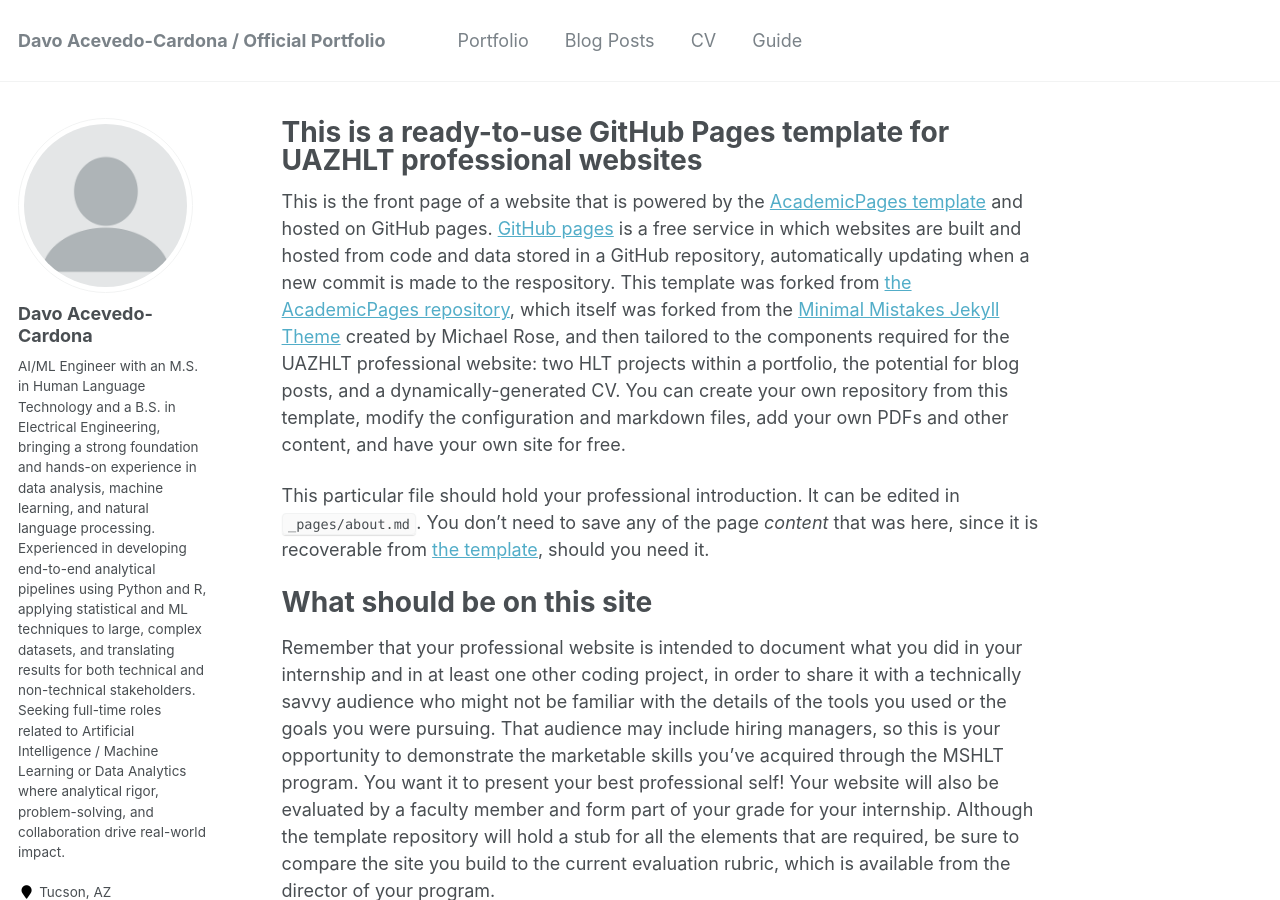
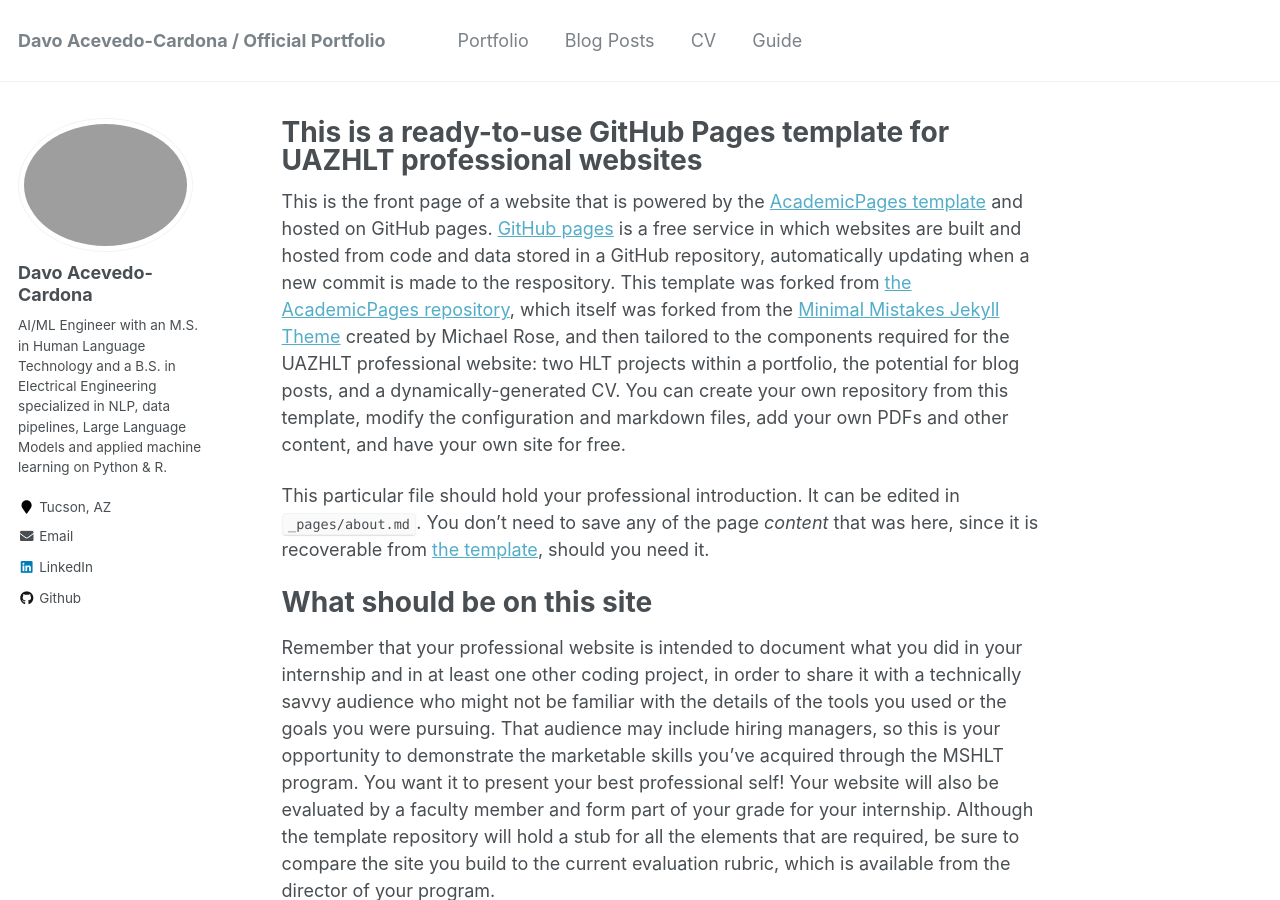
Before and after one commit to lldavoll/lldavoll.github.io, a Jekyll site: the page built from _pages/about.md, in a window 1280 px wide and 900 px high. Built offline with Jekyll 4.4.1, drawn with Linux system fonts in a browser that asks for light colours; some web fonts are replaced; some of the changed text lies outside the part shown.

Commit message:
config_v3.yml
reduce bio, add links

```diff
--- a/_config.yml
+++ b/_config.yml
@@ -81,14 +81,14 @@ analytics:
 # Site Author
 author:
   name             : "Davo Acevedo-Cardona"
-  avatar           : "profile.png"
-  bio              : "AI/ML Engineer with an M.S. in Human Language Technology and a B.S. in Electrical Engineering, bringing a strong foundation and hands-on experience in data analysis, machine learning, and natural language processing. Experienced in developing end-to-end analytical pipelines using Python and R, applying statistical and ML techniques to large, complex datasets, and translating results for both technical and non-technical stakeholders. Seeking full-time roles related to Artificial Intelligence / Machine Learning or Data Analytics where analytical rigor, problem-solving, and collaboration drive real-world impact."
+  avatar           : "davo.png"
+  bio              : "AI/ML Engineer with an M.S. in Human Language Technology and a B.S. in Electrical Engineering specialized in NLP, data pipelines, Large Language Models and applied machine learning on Python & R."
   location         : "Tucson, AZ"
   employer         :
-  pubmed           : "https://www.ncbi.nlm.nih.gov/pubmed/?term=john+snow"
-  googlescholar    : "http://yourfullgooglescholarurl.com"
+  pubmed           :
+  googlescholar    :
   email            : "davoacevedo@arizona.edu"
-  researchgate     :  # example: "https://www.researchgate.net/profile/yourprofile"
+  researchgate     :
   uri              :
   bitbucket        :
   codepen          :
@@ -100,16 +100,16 @@ author:
   google_plus      :
   keybase          :
   instagram        :
-  impactstory      : #"https://profiles.impactstory.org/u/xxxx-xxxx-xxxx-xxxx"
+  impactstory      :
   lastfm           :
   linkedin         : "https://www.linkedin.com/in/davoacevedo/"
-  orcid            : "http://orcid.org/yourorcidurl"
+  orcid            :
   pinterest        :
   soundcloud       :
-  stackoverflow    : # http://stackoverflow.com/users/123456/username
+  stackoverflow    :
   steam            :
   tumblr           :
-  twitter          : "replacethistwitterhandle"
+  twitter          :
   vine             :
   weibo            :
   xing             :
```
